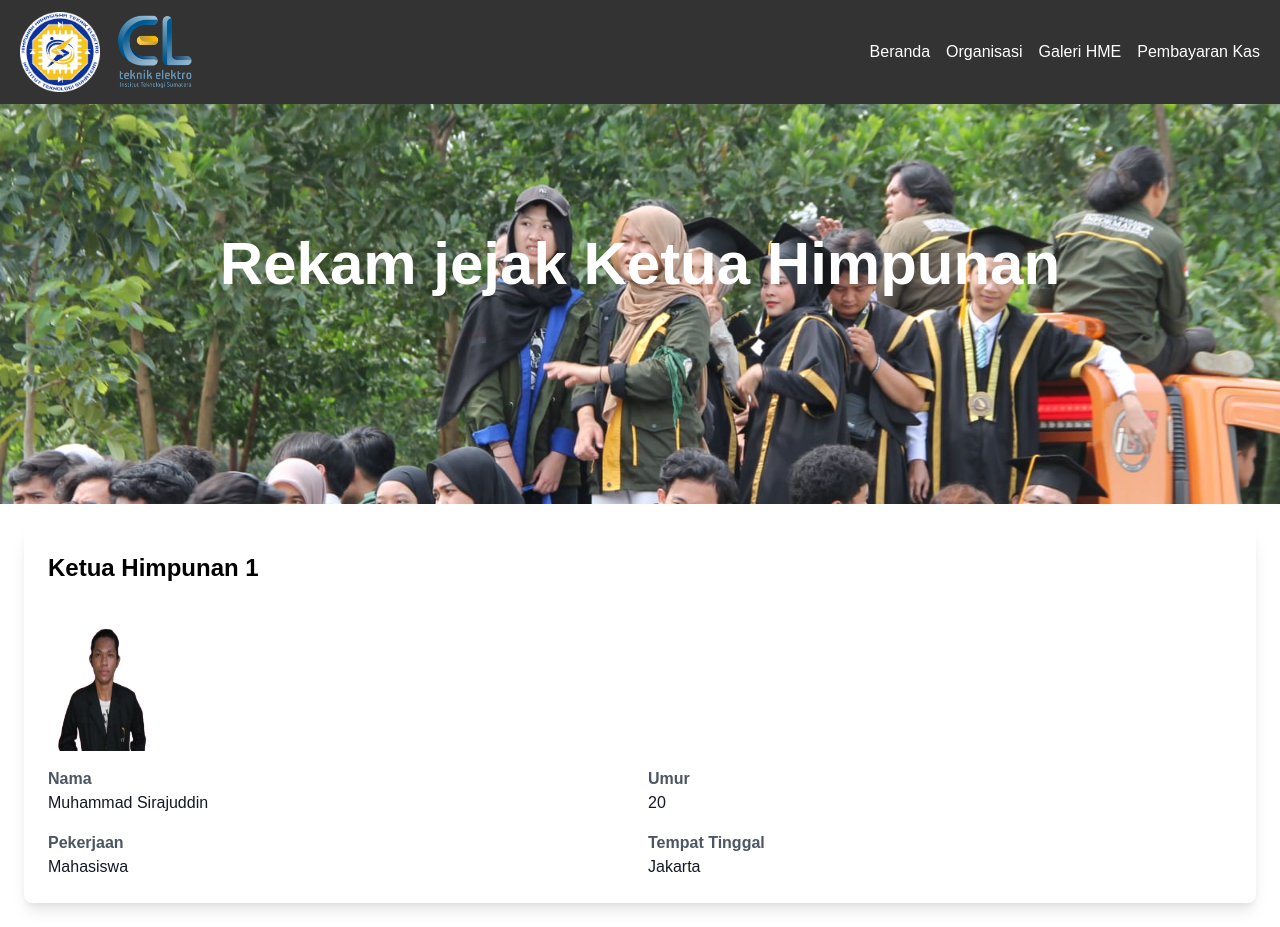
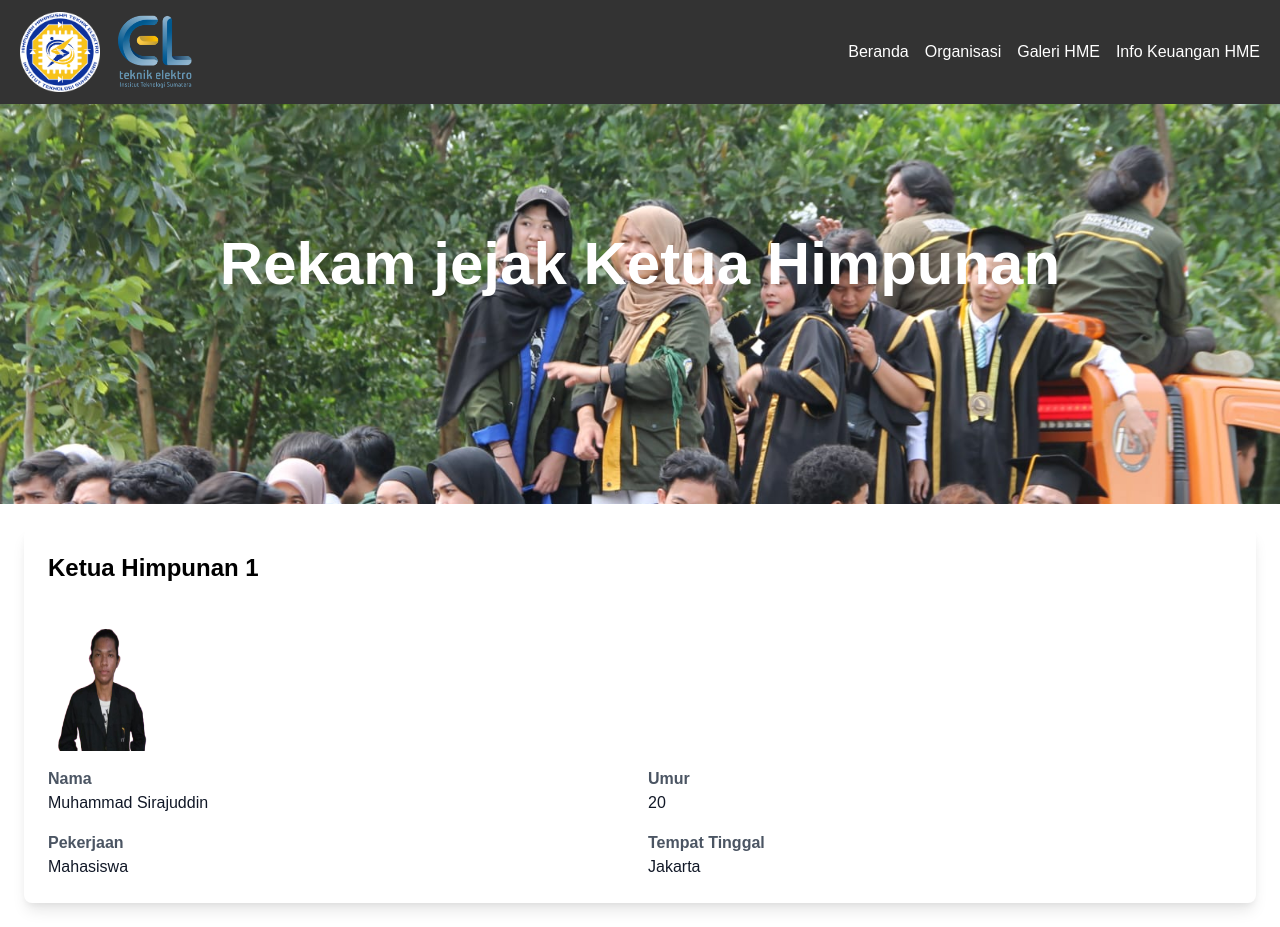
Before and after one commit to jayi02/W-HME, a plain HTML site: page web hme/jejak.html in a window 1280 px wide. Drawn offline with nearby package versions, Linux system fonts and the light colour scheme.

Commit message:
jejak.html

```diff
--- a/web hme/jejak.html
+++ b/web hme/jejak.html
@@ -35,7 +35,7 @@
         <a href="beeranda.html" class="text-white">Beranda</a>
         <a href="organigram.html" class="text-white">Organisasi</a>
         <a href="#" class="text-white">Galeri HME</a>
-        <a href="#" class="text-white">Pembayaran Kas</a>
+        <a href="#" class="text-white">Info Keuangan HME</a>
       </div>
       <div class="md:hidden flex items-center">
         <button id="menu-toggle-btn" class="text-white">
```
